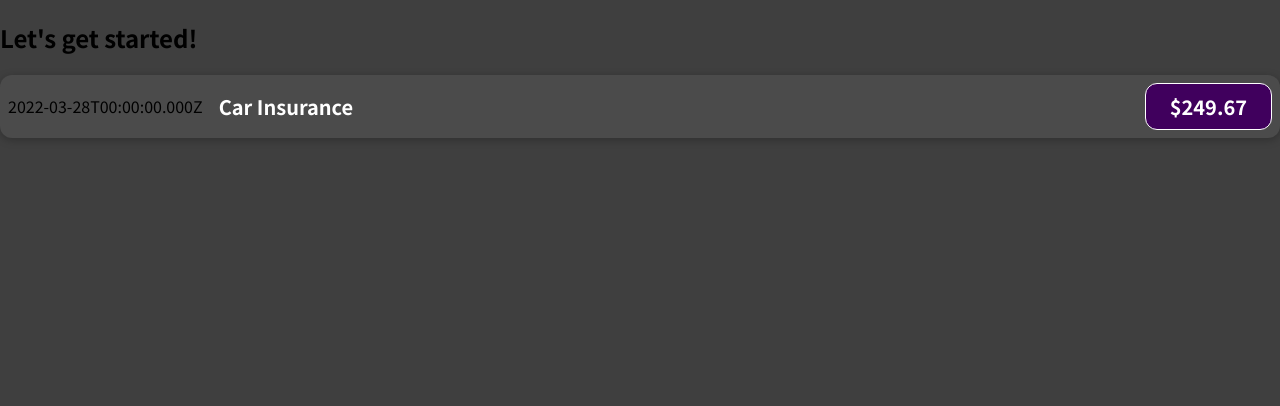
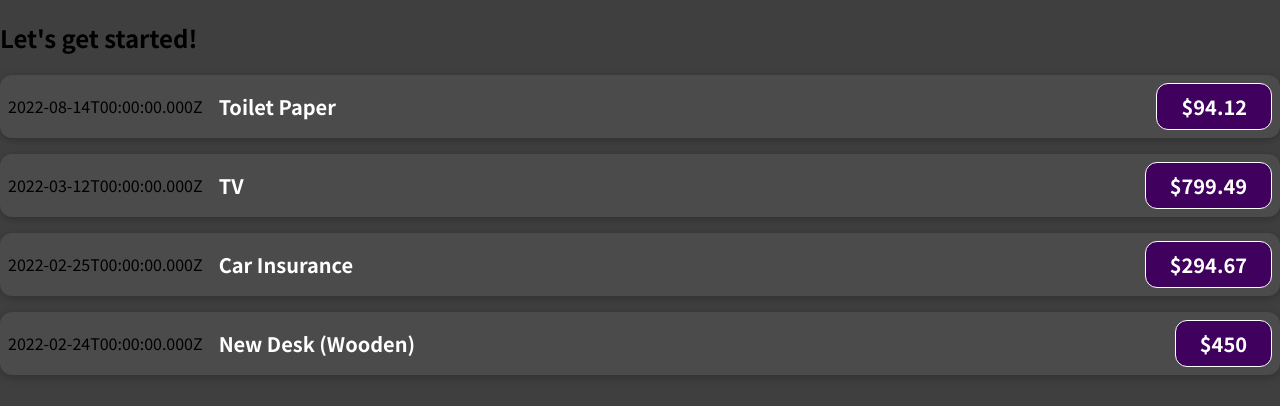
Before and after one commit to jripke74/react-0025, a JavaScript app: page / in a window 1280 px wide. Shown: the top 406 px of the page. Built offline with nearby package versions, Linux system fonts and the light colour scheme.

Commit message:
add props

```diff
--- a/src/App.js
+++ b/src/App.js
@@ -1,10 +1,56 @@
 import ExpenseItem from './components/ExpenseItem';
 
 function App() {
+  const expenses = [
+    {
+      id: 'e1',
+      title: 'Toilet Paper',
+      amount: 94.12,
+      date: new Date(2022, 7, 14),
+    },
+    {
+      id: 'e2',
+      title: 'TV',
+      amount: 799.49,
+      date: new Date(2022, 2, 12),
+    },
+    {
+      id: 'e3',
+      title: 'Car Insurance',
+      amount: 294.67,
+      date: new Date(2022, 1, 25),
+    },
+    {
+      id: 'e4',
+      title: 'New Desk (Wooden)',
+      amount: 450,
+      date: new Date(2022, 1, 24),
+    },
+  ];
+
   return (
     <div>
       <h2>Let's get started!</h2>
-      <ExpenseItem />
+      <ExpenseItem
+        title={expenses[0].title}
+        amount={expenses[0].amount}
+        date={expenses[0].date}
+      />
+      <ExpenseItem
+        title={expenses[1].title}
+        amount={expenses[1].amount}
+        date={expenses[1].date}
+      />
+      <ExpenseItem
+        title={expenses[2].title}
+        amount={expenses[2].amount}
+        date={expenses[2].date}
+      />
+      <ExpenseItem
+        title={expenses[3].title}
+        amount={expenses[3].amount}
+        date={expenses[3].date}
+      />
     </div>
   );
 }
--- a/src/components/ExpenseItem.js
+++ b/src/components/ExpenseItem.js
@@ -1,16 +1,12 @@
 import './ExpenseItem.css';
 
-const ExpenseItem = () => {
-  const expenseDate = new Date(2022, 2, 28);
-  const expenseTitle = 'Car Insurance';
-  const expenseAmount = 249.67;
-
+const ExpenseItem = (props) => {
   return (
     <div className="expense-item">
-      <div>{expenseDate.toISOString()}</div>
+      <div>{props.date.toISOString()}</div>
       <div className="expense-item__description">
-        <h2>{expenseTitle}</h2>
-        <div className="expense-item__price">${expenseAmount}</div>
+        <h2>{props.title}</h2>
+        <div className="expense-item__price">${props.amount}</div>
       </div>
     </div>
   );
```
